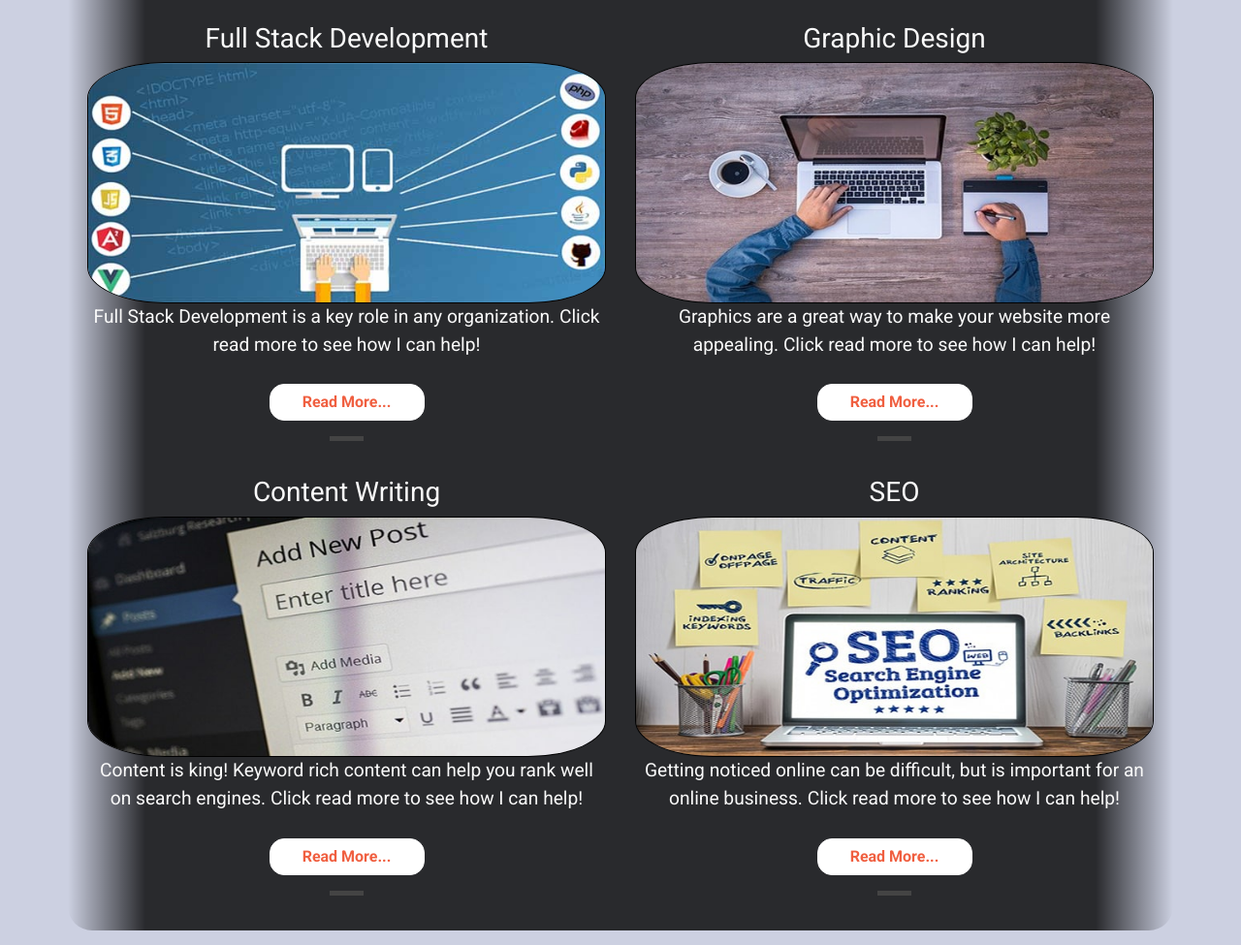
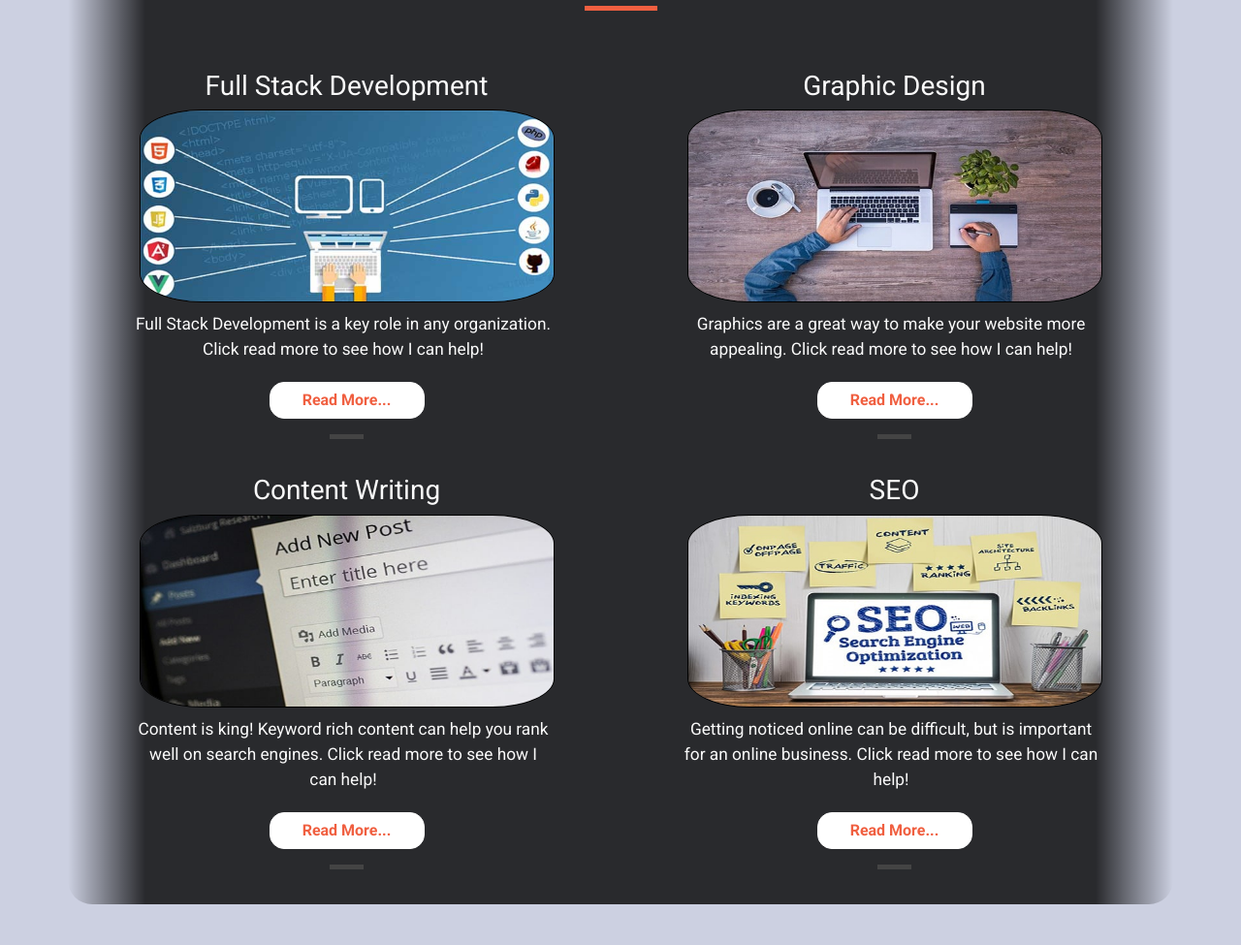
Before and after one commit to J-O-B/portfolio, a plain HTML site: page index.html in a window 1280 px wide. Shown: the part 3665-4640 px from the top of the page at 97% size. Drawn offline with nearby package versions, Linux system fonts and the light colour scheme.

Commit message:
resized offer images, description text & added footer top padding

```diff
--- a/assets/css/style.css
+++ b/assets/css/style.css
@@ -42,9 +42,7 @@ img{
     border-radius:50%;
     z-index:1;
 }
-
 /* Social icons sidebar desktop only  */
-
 @media only screen and (min-width:1350px){
 .social-bar {
     position: fixed;
@@ -81,6 +79,16 @@ img{
 .social-bar {
     display:none;
 }
+}
+.description{
+    width:80%;
+    font-size:90%;
+    margin:10px 50px 10px 50px;
+}
+@media only screen and (min-width:2200px){
+    .description{
+        font-size: 100%;
+    }
 }
 
 /* ---------------------------------------------Containers--------------------------------- */
@@ -323,19 +331,9 @@ img{
     width:200px;
 }
 
-.description{
-    font-size:80%;
-    margin:10px 50px 10px 50px;
-}
-@media only screen and (min-width:2200px){
-    .description{
-        font-size: 100%;
-    }
-}
-
 /* -------------------------------------------What I Offer area ---------------------------------------- */
 .product-image{
-    max-width:100%;
+    width:80%;
     height:auto;
     border-radius: 15%;
 }
@@ -367,6 +365,7 @@ img{
 .footer{
     bottom: 0;
     left: 0;
+    padding-top:40px;
     padding-left: 0;
     padding-right: 0;
     text-align: center;
--- a/index.html
+++ b/index.html
@@ -265,7 +265,7 @@
                         <div class="feature">
                             <h3>Full Stack Development</h3>
                             <a href="" data-toggle="modal" data-target="#fullStack"><img class="product-image" src="assets/images/full-stack.jpg" alt="full stack development image"></a>
-                            <p>
+                            <p class="description">
                                 Full Stack Development is a key role in any organization. Click read more to see how I can help!<br>
                             </p>
                             </div>
@@ -276,7 +276,7 @@
                         <div class="feature">
                             <h3>Graphic Design</h3>
                             <a href="" data-toggle="modal" data-target="#graphics"><img class="product-image" src="assets/images/graphic-design.jpg" alt="graphic design image"></a>
-                            <p>
+                            <p class="description">
                                 Graphics are a great way to make your website more appealing. Click read more to see how I can help! <br>
                             </p>
                         </div>
@@ -287,7 +287,7 @@
                         <div class="feature">
                             <h3>Content Writing</h3>
                             <a href="" data-toggle="modal" data-target="#contentWriting"><img class="product-image" src="assets/images/content-writing.jpg" alt="content writing image"></a>
-                            <p>
+                            <p class="description">
                                 Content is king! Keyword rich content can help you rank well on search engines. Click read more to see how I can help!<br>
                             </p>
                         </div>
@@ -298,7 +298,7 @@
                         <div class="feature">
                             <h3>SEO</h3>
                             <a href="" data-toggle="modal" data-target="#SEO"><img class="product-image" src="assets/images/SEO.jpg" alt="search engine optimization (seo) image"></a>
-                            <p>
+                            <p class="description">
                                 Getting noticed online can be difficult, but is important for an online business. Click read more to see how I can help!<br>
                             </p>
                         </div>
```
